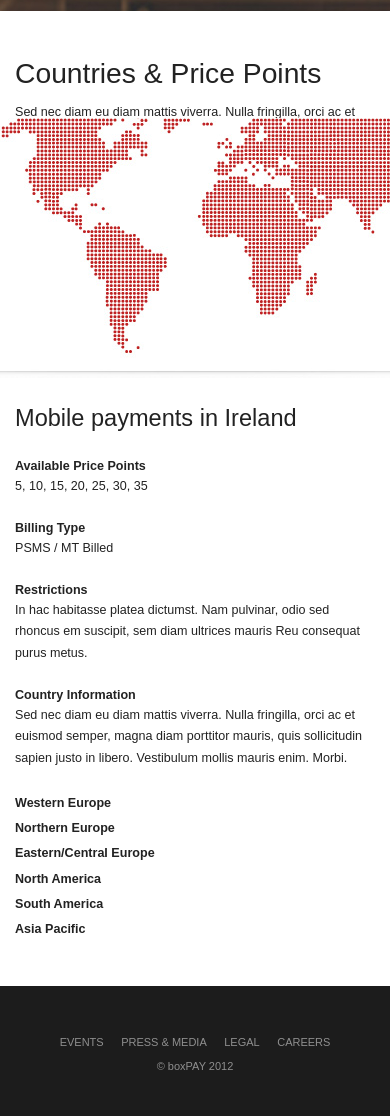
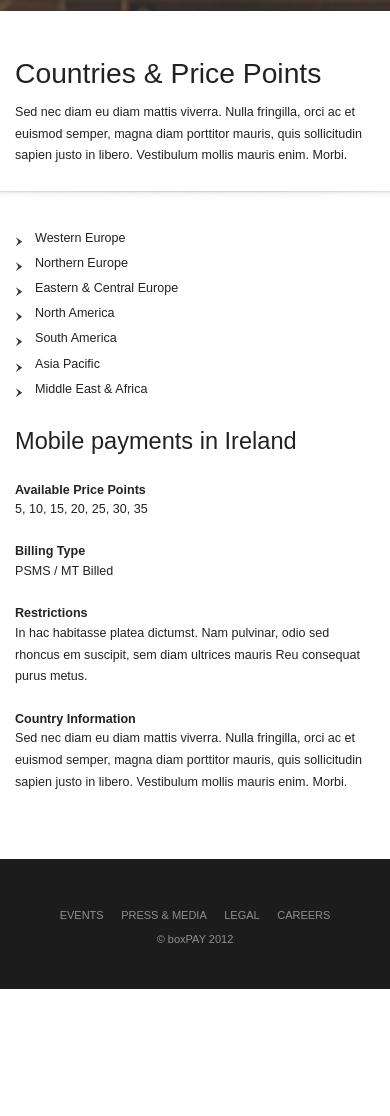
Before and after one commit to aislinn/boxpay, a PHP site: page /country/ireland.html in a window 390 px wide. Shown: the part 80-1196 px from the top of the page. After the commit the page ends 1069 px from the top, so only its background shows below. Run offline with PHP 8.4, Linux system fonts and the light colour scheme; some libraries are stand-ins or nearby versions.

Commit message:
Countries template

```diff
--- a/country/ireland.html
+++ b/country/ireland.html
@@ -134,7 +134,112 @@
   				<div class="twelve columns">
   					<div class="row">
 
-  						<div class="six columns offset-by-one">
+
+  						<div class="three columns end push-eight">
+
+
+  						<div id="accordion" class="region-accordion">
+  							<h6><a href="#">Western Europe</a></h6>
+  							<div>
+  								<ul class="no-bullet">
+  									<li><a href="austria.html">Austria</a></li>
+  									<li><a href="belgium.html">Belgium</a></li>
+  									<li><a href="france.html">France</a></li>
+  									<li><a href="germany.html">Germany</a></li>
+  									<li><a href="greece.html">Greece</a></li>
+  									<li><a href="ireland.html">Ireland</a></li>
+  									<li><a href="netherlands.html">Netherlands</a></li>
+  									<li><a href="portugal.html">Portugal</a></li>
+  									<li><a href="switzerland.html">Switzerland</a></li>
+  									<li><a href="united-kingdom.html">United Kingdom</a></li>
+  								</ul>
+  							</div>
+
+  							<h6><a href="#">Northern Europe</a></h6>
+  							<div>
+  								<ul class="no-bullet">
+  									<li><a href="denmark.html">Denmark</a></li>
+  									<li><a href="estonia.html">Estonia</a></li>
+  									<li><a href="finland.html">Finland</a></li>
+  									<li><a href="latvia.html">Latvia</a></li>
+  									<li><a href="lithunia.html">Lithuania</a></li>
+  									<li><a href="norway.html">Norway</a></li>
+  									<li><a href="sweden.html">Sweden</a></li>
+
+
+  								</ul>
+  							</div>
+
+  							<h6><a href="#">Eastern &amp; Central Europe</a></h6>
+  							<div>
+
+  								<ul class="no-bullet">
+  									<li><a href="bulgaria.html">Bulgaria</a></li>
+  									<li><a href="croatia.html">Croatia</a></li>
+  									<li><a href="czech-republic.html">Czech Republic</a></li>
+  									<li><a href="hungray.html">Hungary</a></li>
+  									<li><a href="macedonia.html">Macedonia</a></li>
+  									<li><a href="poland.html">Poland</a></li>
+  									<li><a href="romania.html">Romania</a></li>
+  									<li><a href="serbia.html">Serbia</a></li>
+  									<li><a href="slovakia.html">Slovakia</a></li>
+  									<li><a href="slovenia.html">Slovenia</a></li>
+
+  								</ul>
+  							</div>
+  							<h6><a href="#">North America</a></h6>
+
+  							<div>
+  								<ul class="no-bullet">
+  									<li><a href="canada.html">Canada</a></li>
+  									<li><a href="united-states.html">United States</a></li>
+  									<li><a href="mexico.html">Mexico</a></li>
+
+  								</ul>
+  							</div>
+
+  							<h6><a href="#">South America</a></h6>
+  							<div>
+  								<ul class="no-bullet">
+  									<li><a href="argentina.html">Argentina</a></li>
+  									<li><a href="brazil.html">Brazil</a></li>
+  									<li><a href="colombia.html">Colombia</a></li>
+
+  								</ul>
+  							</div>
+
+  							<h6><a href="#">Asia Pacific</a></h6>
+  							<div>
+  								<ul class="no-bullet">
+  									<li><a href="australia.html">Australia</a></li>
+  									<li><a href="china.html">China</a></li>
+  									<li><a href="hong-kong.html">Hong Kong</a></li>
+  									<li><a href="india.html">India</a></li>
+  									<li><a href="indonesia.html">Indonesia</a></li>
+  									<li><a href="malaysia.html">Malaysia</a></li>
+  									<li><a href="philippines.html">Philippines</a></li>
+  									<li><a href="singapore.html">Singapore</a></li>
+  									<li><a href="thailand.html">Thailand</a></li>
+  									<li><a href="vietnam.html">Vietnam</a></li>
+  								</ul>
+  							</div>
+
+
+  							<h6><a href="#">Middle East &amp; Africa</a></h6>
+  							<div>
+  								<ul class="no-bullet">
+  									<li><a href="israel.html">Israel</a></li>
+  									<li><a href="south-africa.html">South Africa</a></li>
+  									<li><a href="turkey.html">Turkey</a></li>
+  								</ul>
+  							</div>
+
+  						</div>
+
+
+  						</div><!-- End demo -->
+
+  						<div class="six columns pull-five">
   						<h2>Mobile payments in Ireland</h2>
 
   						<h6>Available Price Points</h6>
@@ -154,46 +259,6 @@
 
 
   						</div>
-
-
-  						<div class="three columns offset-by-one end">
-
-
-  						<div id="accordion" class="region-accordion">
-  							<h6><a href="#">Western Europe</a></h6>
-  							<div>
-  								<p>Mauris mauris ante, blandit et, ultrices a, suscipit eget, quam. Integer ut neque. Vivamus nisi metus, molestie vel, gravida in, condimentum sit amet, nunc. Nam a nibh. Donec suscipit eros. Nam mi. Proin viverra leo ut odio. Curabitur malesuada. Vestibulum a velit eu ante scelerisque vulputate.</p>
-  							</div>
-  							<h6><a href="#">Northern Europe</a></h6>
-  							<div>
-  								<p>Sed non urna. Donec et ante. Phasellus eu ligula. Vestibulum sit amet purus. Vivamus hendrerit, dolor at aliquet laoreet, mauris turpis porttitor velit, faucibus interdum tellus libero ac justo. Vivamus non quam. In suscipit faucibus urna. </p>
-  							</div>
-  							<h6><a href="#">Eastern/Central Europe</a></h6>
-  							<div>
-
-  								<ul class="no-bullet">
-  									<li>List item one</li>
-  									<li>List item two</li>
-  									<li>List item three</li>
-  								</ul>
-  							</div>
-  							<h6><a href="#">North America</a></h6>
-  							<div>
-  								<p>Cras dictum. Pellentesque habitant morbi tristique senectus et netus et malesuada fames ac turpis egestas. Vestibulum ante ipsum primis in faucibus orci luctus et ultrices posuere cubilia Curae; Aenean lacinia mauris vel est. </p><p>Suspendisse eu nisl. Nullam ut libero. Integer dignissim consequat lectus. Class aptent taciti sociosqu ad litora torquent per conubia nostra, per inceptos himenaeos. </p>
-  							</div>
-  							<h6><a href="#">South America</a></h6>
-  							<div>
-  								<p>Cras dictum. Pellentesque habitant morbi tristique senectus et netus et malesuada fames ac turpis egestas. Vestibulum ante ipsum primis in faucibus orci luctus et ultrices posuere cubilia Curae; Aenean lacinia mauris vel est. </p><p>Suspendisse eu nisl. Nullam ut libero. Integer dignissim consequat lectus. Class aptent taciti sociosqu ad litora torquent per conubia nostra, per inceptos himenaeos. </p>
-  							</div>
-  							<h6><a href="#">Asia Pacific</a></h6>
-  							<div>
-  								<p>Cras dictum. Pellentesque habitant morbi tristique senectus et netus et malesuada fames ac turpis egestas. Vestibulum ante ipsum primis in faucibus orci luctus et ultrices posuere cubilia Curae; Aenean lacinia mauris vel est. </p><p>Suspendisse eu nisl. Nullam ut libero. Integer dignissim consequat lectus. Class aptent taciti sociosqu ad litora torquent per conubia nostra, per inceptos himenaeos. </p>
-  							</div>
-
-  						</div>
-
-
-  						</div><!-- End demo -->
 
 
 
--- a/stylesheets/app.css
+++ b/stylesheets/app.css
@@ -403,8 +403,16 @@
 		margin-top: -70px; }
 
 
-	.region-accordion h6 { line-height: 2; }
-	.region-accordion h6 a {color: #222;  }
+	.region-accordion h6 {
+		line-height: 2; padding-left: 20px; font-weight: 500;
+		background: url(../images/countries/bullet.png) no-repeat 0 11px; }
+	.region-accordion a {color: #222;  }
 	.region-accordion h6:focus { outline: none; }
 	.region-accordion ul {
-		font-size: 1em; line-height: 2; padding-left: 20px; margin-bottom: 0.25em; }
+		font-size: 1em; line-height: 2; padding-left: 30px; margin-bottom: 0.25em; }
+
+
+
+	@media only screen and (max-width: 767px) {
+		.countries-map { display: none; }
+		.region-accordion { margin-bottom: 2.5em; } }
--- a/stylesheets/foundation.css
+++ b/stylesheets/foundation.css
@@ -398,7 +398,7 @@ that IE7/8 do not support :nth-child.
 
 .button:hover {
 
-	color: white;
+	color: white; text-decoration: none;
 
 	background: #970000; /* Old browsers */
 	background: -moz-linear-gradient(top, #970000 0%, #750000 100%); /* FF3.6+ */
```
Also changed, not shown: images/countries/bullet.png (added), images/countries/bullet@2x.png (added), 1 other file.
